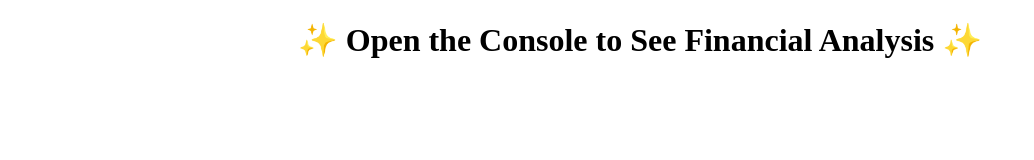
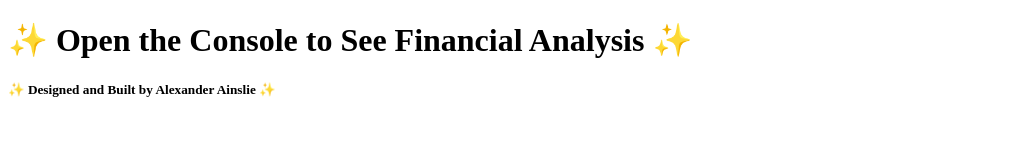
Before and after one commit to AlexAins/Console-Finances, a plain HTML site: page index.html in a window 1280 px wide. Shown: the whole page, without its empty margins (0-1034 px from the left). Drawn offline with Linux system fonts and the light colour scheme; files whose address does not match are found by name.

Commit message:
Added footer and css Stylesheet

```diff
--- a/index.html
+++ b/index.html
@@ -5,13 +5,20 @@
   <meta charset="UTF-8">
   <meta http-equiv="X-UA-Compatible" content="IE=edge">
   <meta name="viewport" content="width=device-width, initial-scale=1.0">
+  <link rel="stylesheet" type="text/css" href="./assets/style.css">
   <title>Financial Analysis</title>
 </head>
 
 <body>
 
-  <h1><h1 style="text-align:center;">✨ Open the Console to See Financial Analysis ✨ </h1></h1>
+  <h1>✨ Open the Console to See Financial Analysis ✨ </h1>
 
+  <!-- Footer -->
+  <footer>
+        <h5 id="footer"> &#10024 Designed and Built by Alexander Ainslie &#10024</h5>
+  </footer>
+
+  <!-- Script -->
   <script src="index.js"></script>
 
 </body>
```
Also changed, not shown: assets/style.css (added).
